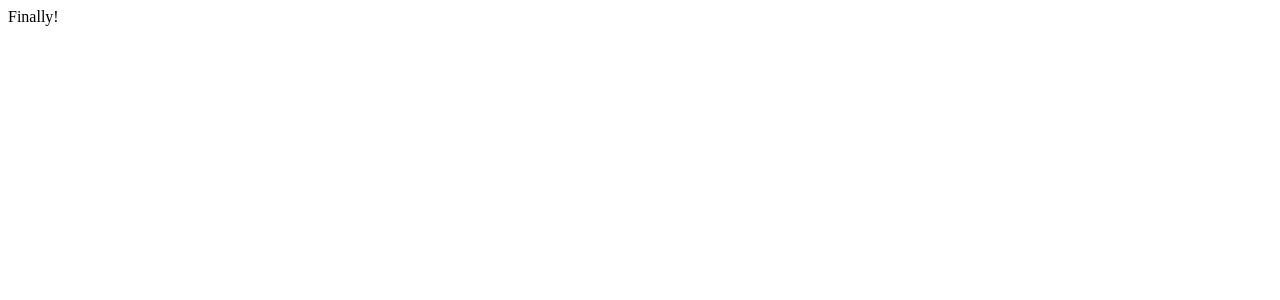
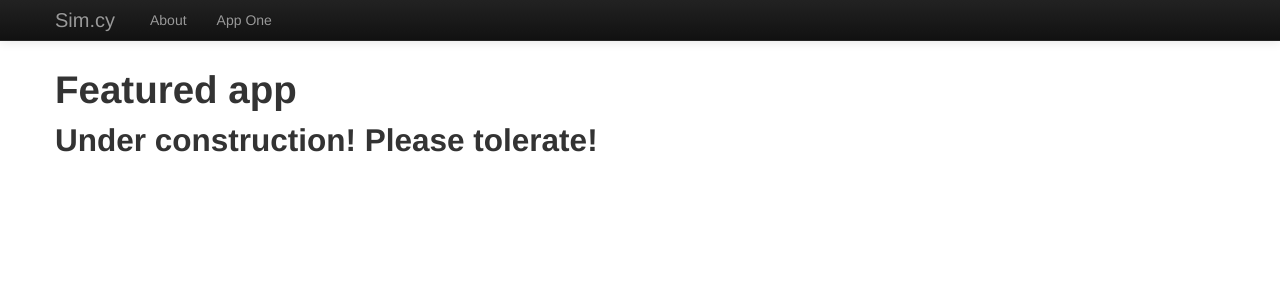
Before and after one commit to cwhy/sim, a Flask app: page / in a window 1280 px wide. Before the commit the part shown is almost empty. Shown: the top 300 px of the page. Run offline with Flask 2, Linux system fonts and the light colour scheme; some libraries are stand-ins or nearby versions.

Commit message:
added homepage

```diff
--- /dev/null
+++ b/routes.py
@@ -0,0 +1,10 @@
+from flask import Flask, render_template
+
+app = Flask(__name__)
+
+@app.route('/')
+def home():
+  return render_template('home.html')
+
+if __name__ == '__main__':
+  app.run(debug=True)
--- /dev/null
+++ b/templates/home.html
@@ -0,0 +1,10 @@
+{% extends "layout.html" %}
+
+{% block content %}
+
+  <h1>Featured app<h1>
+  <div class="app">
+    <h2>Under construction! Please tolerate!<h2>
+  </div>
+
+{% endblock %}
--- a/tindex.html
+++ b/templates/layout.html
@@ -4,31 +4,27 @@
   <head>
     <meta charset="utf-8">
     <title>
+ 	Sim.cy
     </title>
     <meta name="viewport" content="width=device-width, initial-scale=1.0">
     <meta name="description" content="">
     <meta name="author" content="">
     <!-- Le styles -->
-    <link href="assets/css/bootstrap.css" rel="stylesheet">
+    <link href="{{ url_for('static', filename='css/bootstrap.css') }}" rel="stylesheet">
     <style>
       body { padding-top: 60px; /* 60px to make the container go all the way
       to the bottom of the topbar */ }
     </style>
-    <link href="assets/css/bootstrap-responsive.css" rel="stylesheet">
+    <link href="{{ url_for('static', filename='css/bootstrap-responsive.css') }}" rel="stylesheet">
     <!-- Le HTML5 shim, for IE6-8 support of HTML5 elements -->
     <!--[if lt IE 9]>
       <script src="http://html5shim.googlecode.com/svn/trunk/html5.js">
       </script>
     <![endif]-->
     <!-- Le fav and touch icons -->
-    <link rel="shortcut icon" href="assets/ico/favicon.ico">
-    <link rel="apple-touch-icon-precomposed" sizes="144x144" href="assets/ico/apple-touch-icon-144-precomposed.png">
-    <link rel="apple-touch-icon-precomposed" sizes="114x114" href="assets/ico/apple-touch-icon-114-precomposed.png">
-    <link rel="apple-touch-icon-precomposed" sizes="72x72" href="assets/ico/apple-touch-icon-72-precomposed.png">
-    <link rel="apple-touch-icon-precomposed" href="assets/ico/apple-touch-icon-57-precomposed.png">
-    <style>
-    </style>
+    <link rel="shortcut icon" href="{{ url_for('static', filename='ico/favicon.ico') }}">
   </head>
+
   <body>
     <div class="navbar navbar-fixed-top navbar-inverse">
       <div class="navbar-inner">
@@ -52,23 +48,12 @@
       </div>
     </div>
     <div class="container">
-      <div>
-        <h1>
-          Featured
-        </h1>
-        This site is still under somewhat no-active construction.. Please tolerate
-        about this...
-      </div>
-      <div class="row">
-      </div>
+        {% block content %}
+	{% endblock %}
     </div>
-
-    <style>
-
-    </style>
     <script src="https://ajax.googleapis.com/ajax/libs/jquery/1.7.2/jquery.min.js">
     </script>
-    <script src="assets/js/bootstrap.js">
+    <script src="{{ url_for('static', filename='js/bootstrap.js') }}">
     </script>
   </body>
 </html>
```
